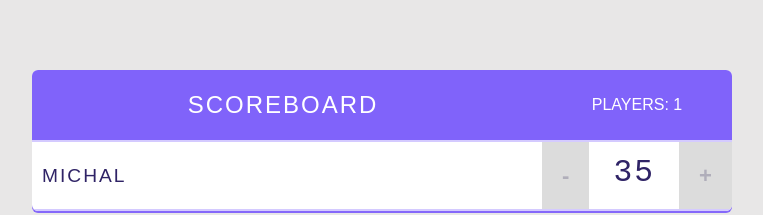
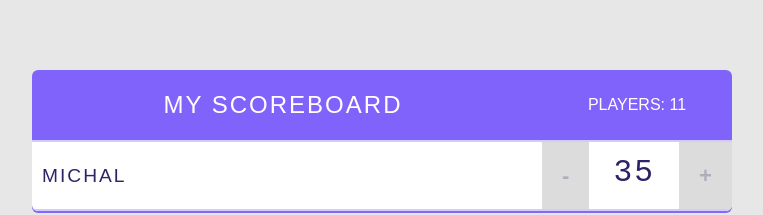
Before and after one commit to michaldobiezynski/ScoreBoardApp, a React (Create React App) app: page / in a window 1280 px wide. Shown: the top 215 px of the page, without its empty margins (258-1021 px from the left). Built offline with nearby package versions, Linux system fonts and the light colour scheme.

Commit message:
added some more props to header

```diff
--- a/src/index.js
+++ b/src/index.js
@@ -11,8 +11,8 @@ function Header(props) {
     console.log(props)
     return (
         <header>
-            <h1>Scoreboard</h1>
-            <span className="stats">Players: 1</span>
+            <h1>{props.title}</h1>
+            <span className="stats">Players: {props.totalPlayers}</span>
         </header>
     );
 }
@@ -43,7 +43,7 @@ const Counter = () => {
 const App = () => {
     return (
         <div className="scoreboard">
-        <Header titile="Scoreboard" totalPlayers={1} />
+        <Header title="My Scoreboard" totalPlayers={11} />
             {/* Players list */}
         <Player />
         </div>
```
